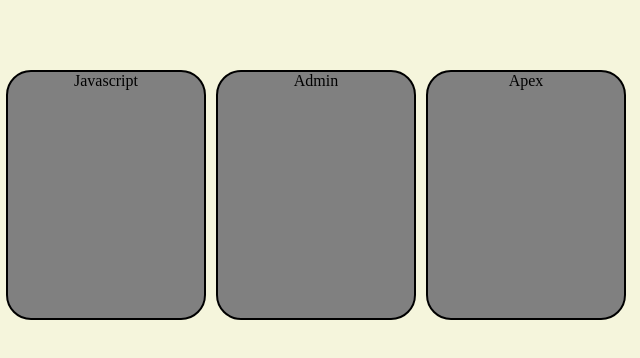
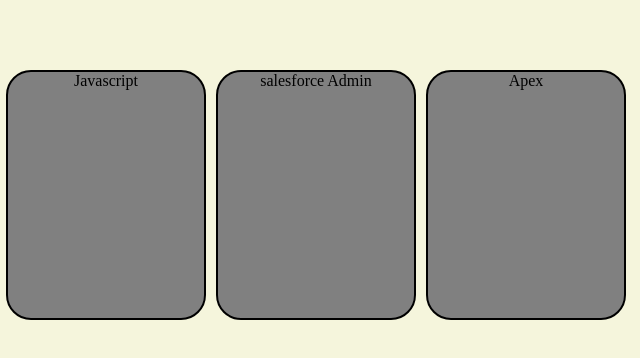
Before and after one commit to Chetan206/Learning-Web, a plain HTML site: page index.html in a window 1280 px wide. Shown: the part 514-872 px from the top of the page, 534-1174 px from the left. Drawn offline with Linux system fonts and the light colour scheme.

Commit message:
Update index.html

```diff
--- a/index.html
+++ b/index.html
@@ -31,7 +31,8 @@
            <div class="html">HTML</div>
            <div class="css">CSS</div>
            <div class="javascrip">Javascript</div>
-           <div class="admin">Admin</div>
+           <div class="admin">salesforce
+               Admin</div>
            <div class="apex">Apex</div>
        </div>
     </div>
```
